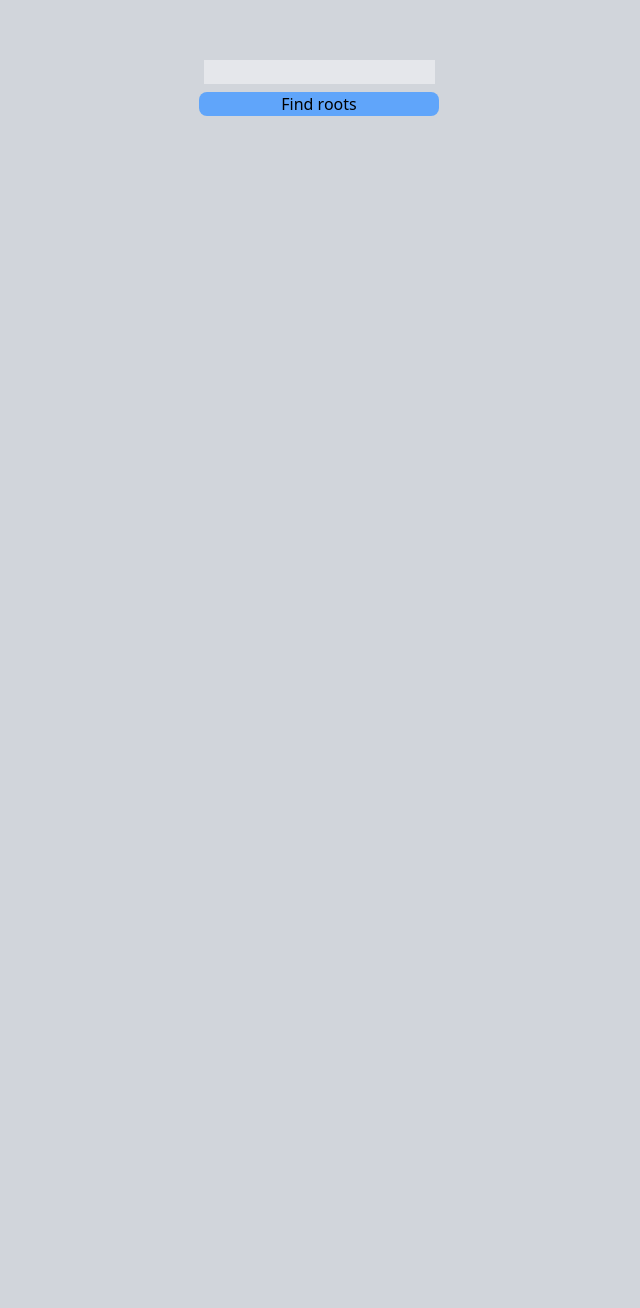
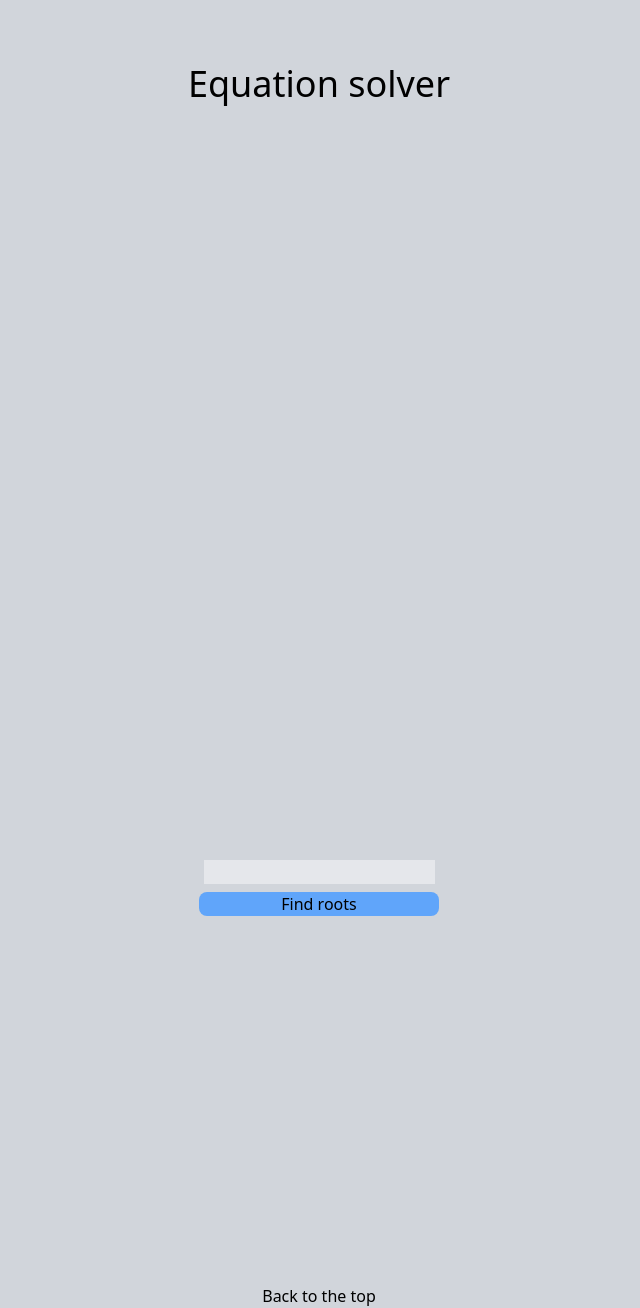
Before and after one commit to OPApple/methods, a React (Create React App) app: page / in a window 1280 px wide. Shown: the part 316-1624 px from the top of the page, without its empty margins (321-961 px from the left). Before the commit the page ends 800 px from the top, so only its background shows below. Built offline with nearby package versions, Linux system fonts and the light colour scheme.

Commit message:
added more html

```diff
--- a/src/App.js
+++ b/src/App.js
@@ -62,6 +62,8 @@
 function App() {
   return (
     <div className="flex h-screen flex-col flex-wrap justify-center items-center">
+
+
       <Input
         style="text-center"
         inputStyle="bg-gray-200 focus:rounded-md ease-linear duration-200 my-2"
@@ -73,7 +75,7 @@
         />
 
 
-     <span className="" id='result'></span>
+     <span className="text-xl" id='result'></span>
 
 
     </div>
--- a/src/index.css
+++ b/src/index.css
@@ -6,4 +6,7 @@
   body {
     @apply bg-gray-300
   }
+  html {
+    @apply scroll-smooth
+  }
 }
--- a/src/index.js
+++ b/src/index.js
@@ -6,7 +6,16 @@
 
 const root = ReactDOM.createRoot(document.getElementById('root'));
 root.render(
+
   <React.StrictMode>
+
+    <div id="top" className='flex h-screen flex-col flex-wrap justify-center items-center'>
+        <a className='text-4xl hover:scale-125 duration-150' href='#input'>Equation solver</a>
+    </div>
     <App />
+
+    <div className='text-center'>
+        <a href='#top'>Back to the top</a>
+    </div>
   </React.StrictMode>
 );
```
